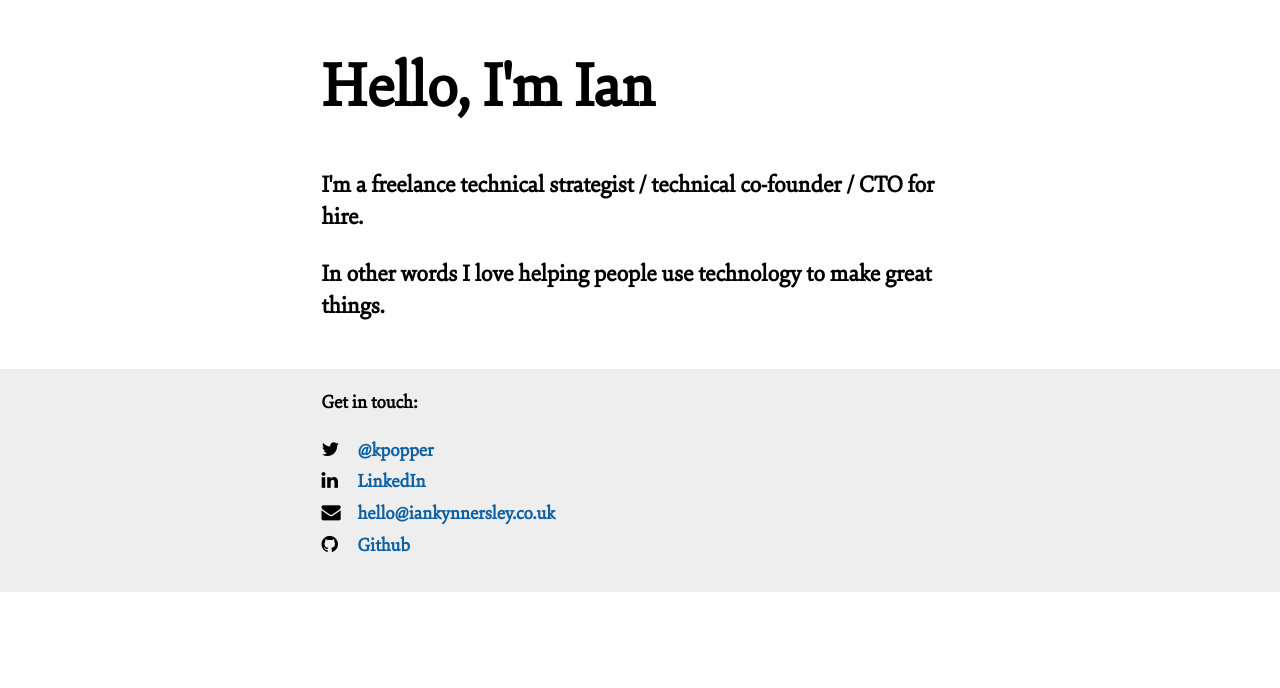
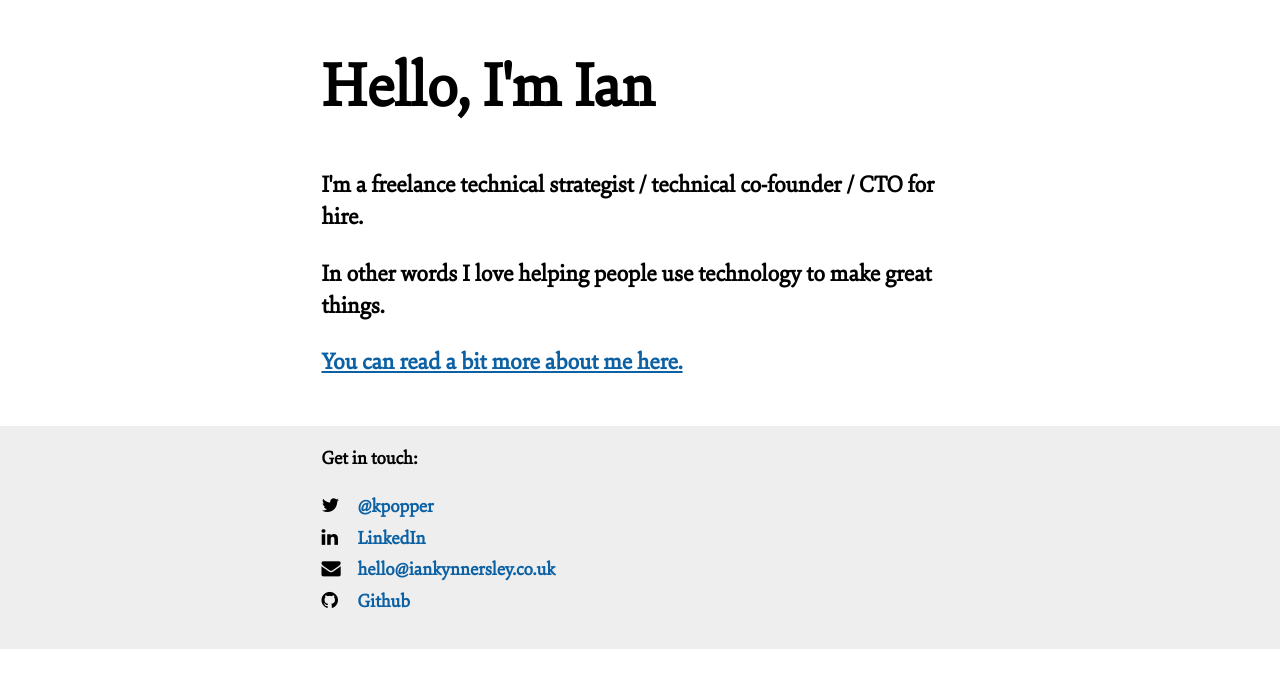
Before and after one commit to kpopper/iankynnersley.co.uk, a Jekyll site: the page built from index.html, in a window 1280 px wide. Shown: the top 688 px of the page. Built offline with Jekyll 4.4.1, drawn with Linux system fonts in a browser that asks for light colours; nearby versions of some CDN libraries; Markdown is read by kramdown in place of the engine named in the settings.

Commit message:
Link to about on home page

```diff
--- a/index.html
+++ b/index.html
@@ -7,4 +7,5 @@ title: Ian Kynnersley
   <h1>Hello, I'm Ian</h1>
   <p>I'm a freelance technical strategist / technical co-founder / CTO for hire.</p>
   <p>In other words I love helping people use technology to make great things.</p>
+  <p><a href="/about">You can read a bit more about me here.</a></p>
 </div>
```
